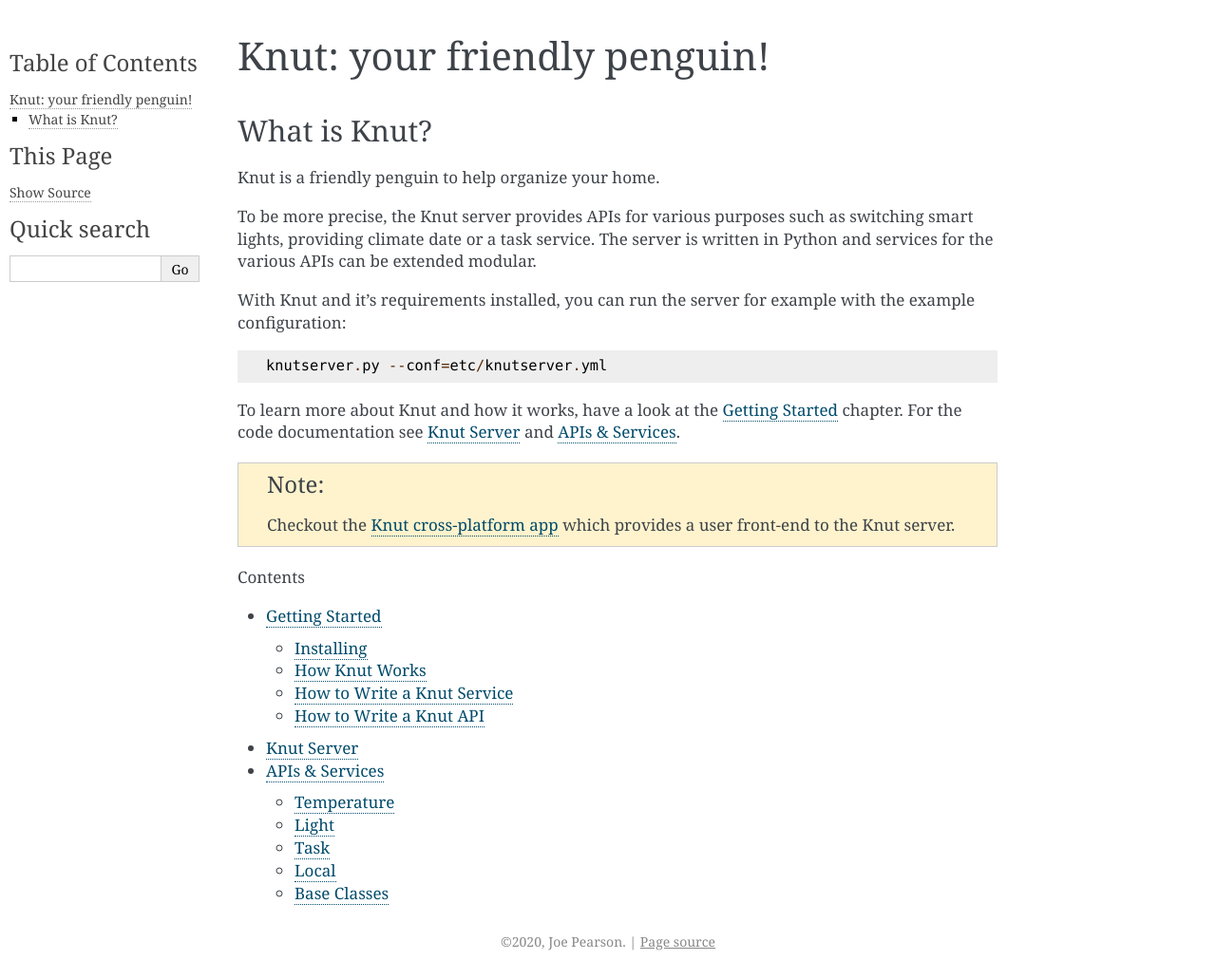
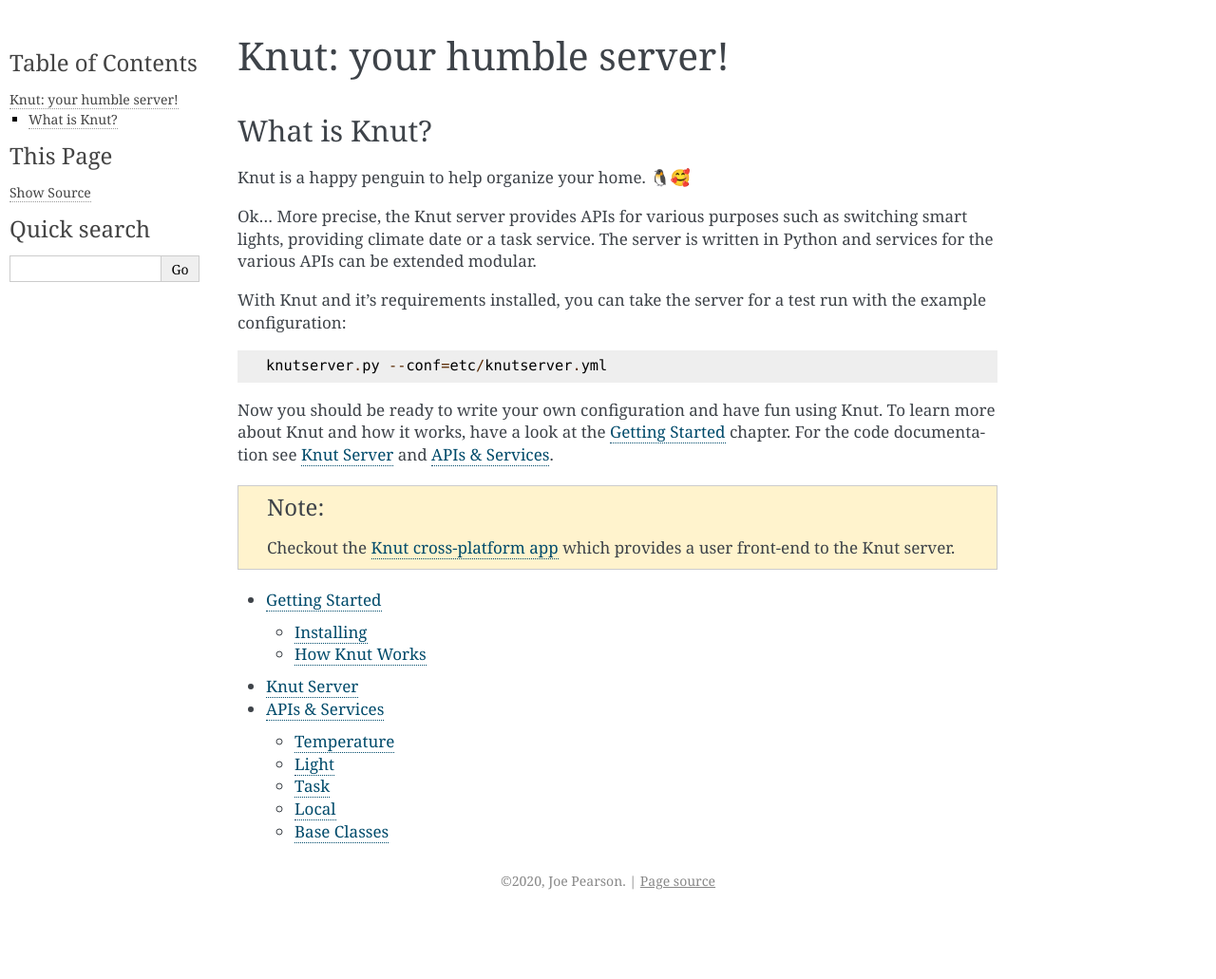
Before and after one commit to pearjo/knut-server, a Sphinx documentation site: the page built from docs/source/index.rst, in a window 1280 px wide. Shown: the whole page at 95% size. Built offline with Sphinx 7.4.7, drawn with Linux system fonts in a browser that asks for light colours; after the commit the page ends 967 px from its top, so only the background shows below that.

Commit message:
docs: Update index and getting started chapter

```diff
--- a/docs/source/index.rst
+++ b/docs/source/index.rst
@@ -1,25 +1,21 @@
-.. Knut Server documentation master file, created by
-   sphinx-quickstart on Sat Dec 21 20:05:33 2019.
-   You can adapt this file completely to your liking, but it should at least
-   contain the root `toctree` directive.
-
-Knut: your friendly penguin!
-============================
+Knut: your humble server!
+=========================
 
 What is Knut?
 -------------
 
-Knut is a friendly penguin to help organize your home.
+Knut is a happy penguin to help organize your home. 🐧🥰
 
-To be more precise, the Knut server provides APIs for various purposes such as
+Ok... More precise, the Knut server provides APIs for various purposes such as
 switching smart lights, providing climate date or a task service. The server is
 written in Python and services for the various APIs can be extended modular.
 
-With Knut and it's requirements installed, you can run the server for example
-with the example configuration::
+With Knut and it's requirements installed, you can take the server for a test
+run with the example configuration::
 
    knutserver.py --conf=etc/knutserver.yml
 
+Now you should be ready to write your own configuration and have fun using Knut.
 To learn more about Knut and how it works, have a look at the
 :ref:`gettingstarted` chapter. For the code documentation see :ref:`knutserver`
 and :ref:`apisandservices`.
@@ -31,7 +27,6 @@ and :ref:`apisandservices`.
 
 .. toctree::
    :maxdepth: 2
-   :caption: Contents
 
    gettingstarted
    reference/knutserver
```
Also changed, not shown: docs/source/gettingstarted.rst (+42 -52 lines), 1 other file.
